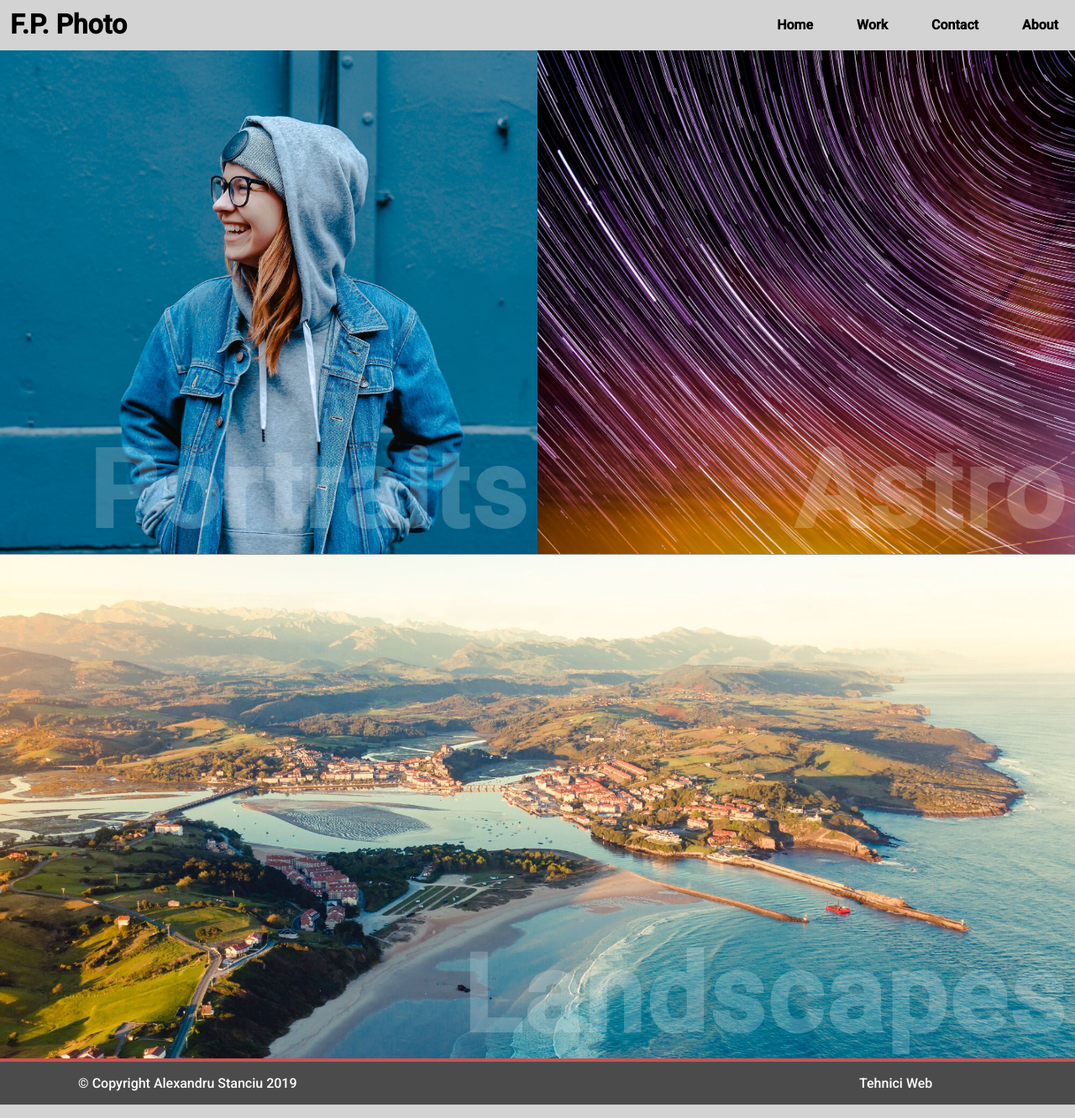
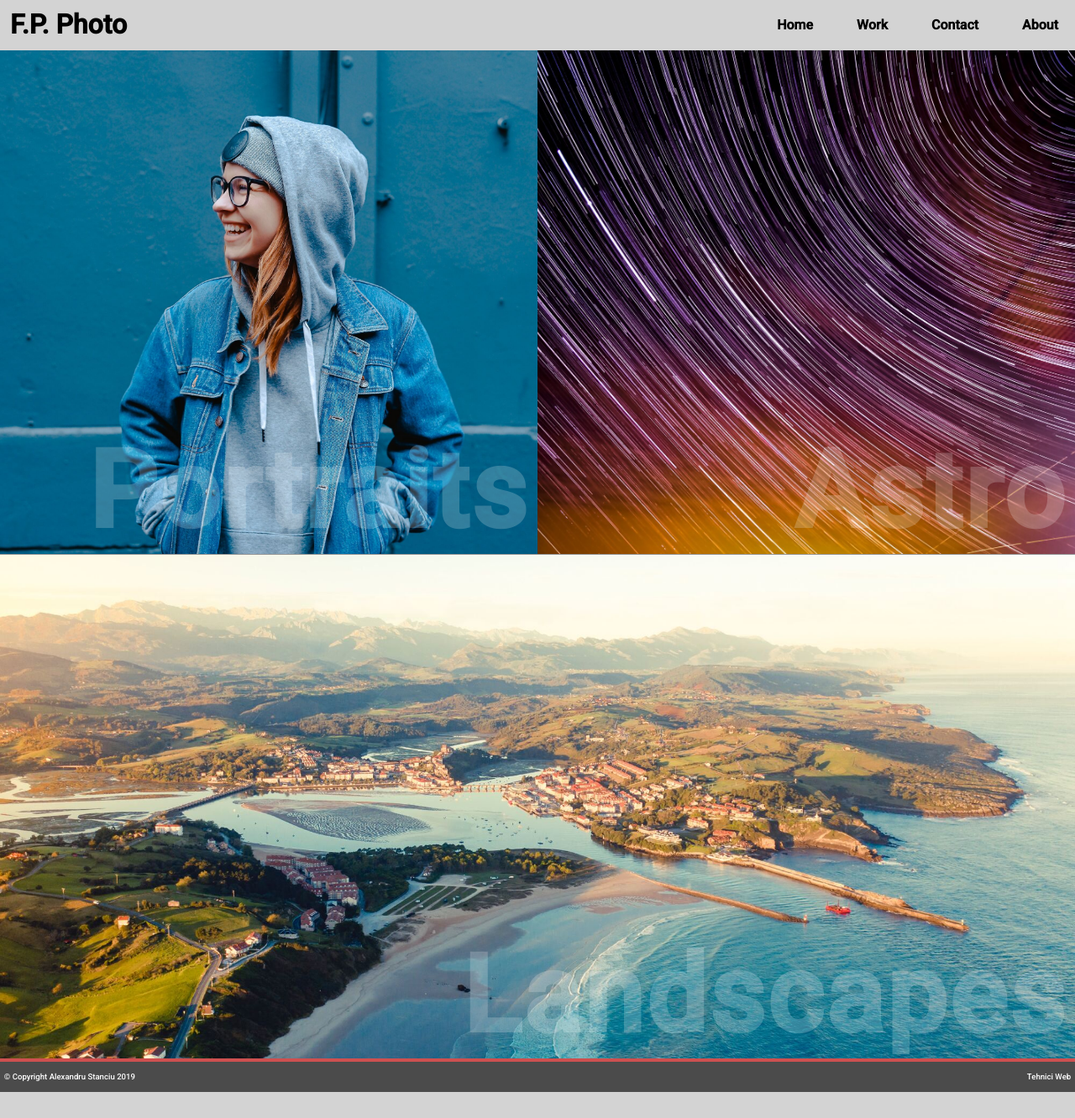
Before and after one commit to alexsg4/tw-project1, a Jekyll site: the page built from index.html, in a window 1280 px wide. Shown: the whole page at 84% size. Built offline with Jekyll 4.4.1, drawn with Linux system fonts in a browser that asks for light colours; a style sheet for code colours, icons or effects is not loaded; after the commit the page ends 1301 px from its top, so only the background shows below that.

Commit message:
fixed footer

```diff
--- a/_layouts/default.html
+++ b/_layouts/default.html
@@ -39,6 +39,7 @@
     </head>
 
     <body onload = "onWindowResizeOrLoad()">
+        <div id="page-container">
             <header>
                 <div class = "header-item" id = "logo-title">
                     <a href="index.html">
@@ -103,5 +104,6 @@
                 </table>
                 <h3 class="footerText" id="labText"> Tehnici Web </h3>
             </footer>
+        </div>
     </body>
 </html>
--- a/css/footer.css
+++ b/css/footer.css
@@ -1,32 +1,40 @@
 footer{
+    position: absolute;
+    bottom: 0;
+    width: 100%;
+    height: 2.5rem;
+
     display: grid;
     grid-template-columns: repeat(3, 1fr);
     grid-template-rows: 1fr;
 
-    align-items: baseline;
+    align-items: center;
     justify-items: center;
 
-    margin: 0;
-    padding: 0;
     background: #4b4b4b;
-
     border-top: 0.25em solid #ce5050;
 }
 
 footer .footerText{
     display: block;
-    height: 100%;
-    font-size: 1em;
+    margin: 0;
     color: white;
+    font-size: 1.25vw;
     font-weight: 500;
+    justify-self: start;
 
-    text-align: left;
-    padding: 0px 0px 0px 20px;
+    margin-left: 0.5em;
+
 }
 
 footer #labText{
-    text-align: right;
-    padding-right: 20px;
+    justify-self: end;
+    margin-right: 0.5em;
+    margin-left: 0;
+}
+
+footer > #footerIconList td{
+    justify-self: center;
 }
 
 footer > #footerIconList td{
@@ -34,7 +42,7 @@
 }
 
 footer > #footerIconList .im{
-    font-size: 1em;
+    font-size: 0.65em;
 }
 
 #footerIconList a{
@@ -45,3 +53,14 @@
 #footerIconList a:hover{
     opacity: 0.5;
 }
+
+/* for tablets and up */
+@media only screen and (min-width: 600px) {
+    footer > #footerIconList .im{
+        font-size: 1.25em;
+    }
+
+    footer .footerText{
+        font-size: 0.75vw;
+    }
+}
--- a/css/screen.css
+++ b/css/screen.css
@@ -3,7 +3,6 @@
 }
 
 html{
-    height: 100%;
     margin: 0;
     padding: 0;
 }
@@ -26,13 +25,19 @@
     background: var(--header-color);
 }
 
-body > main{
+body > #page-container {
+    position: relative;
+    min-height: 100vh;
+}
+
+body > #page-container > main{
     display: flex;
     flex-direction: column;
-    justify-content: center;
+    justify-content: flex-start;
     text-align: center;
 
-    min-height: 90vh;
+    min-height: inherit;
+    padding-bottom: 2.5rem;
 
     background: rgba(0, 0, 0, 0.25);
 }
```
Lines whose indentation alone changed are shown as unchanged.
